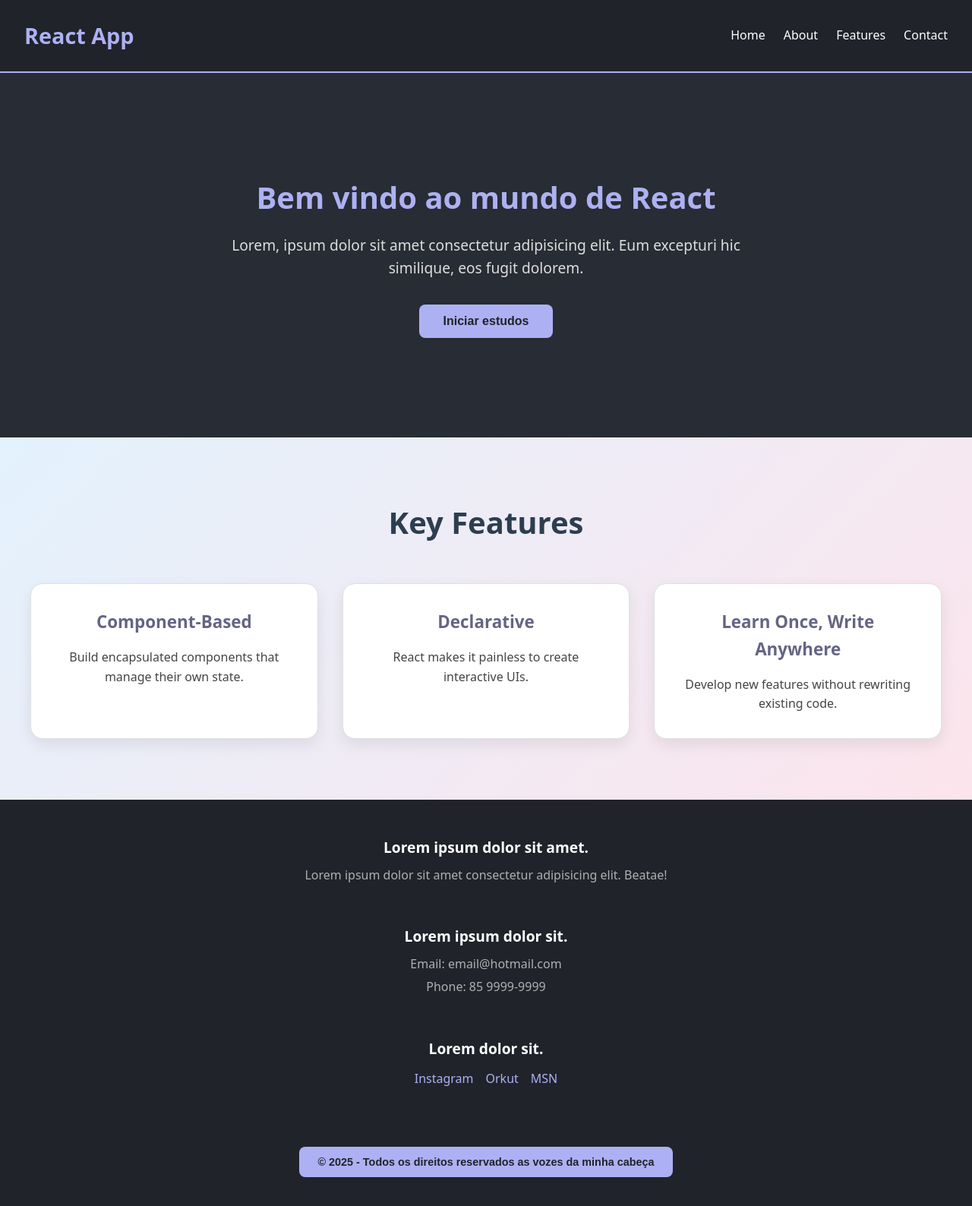
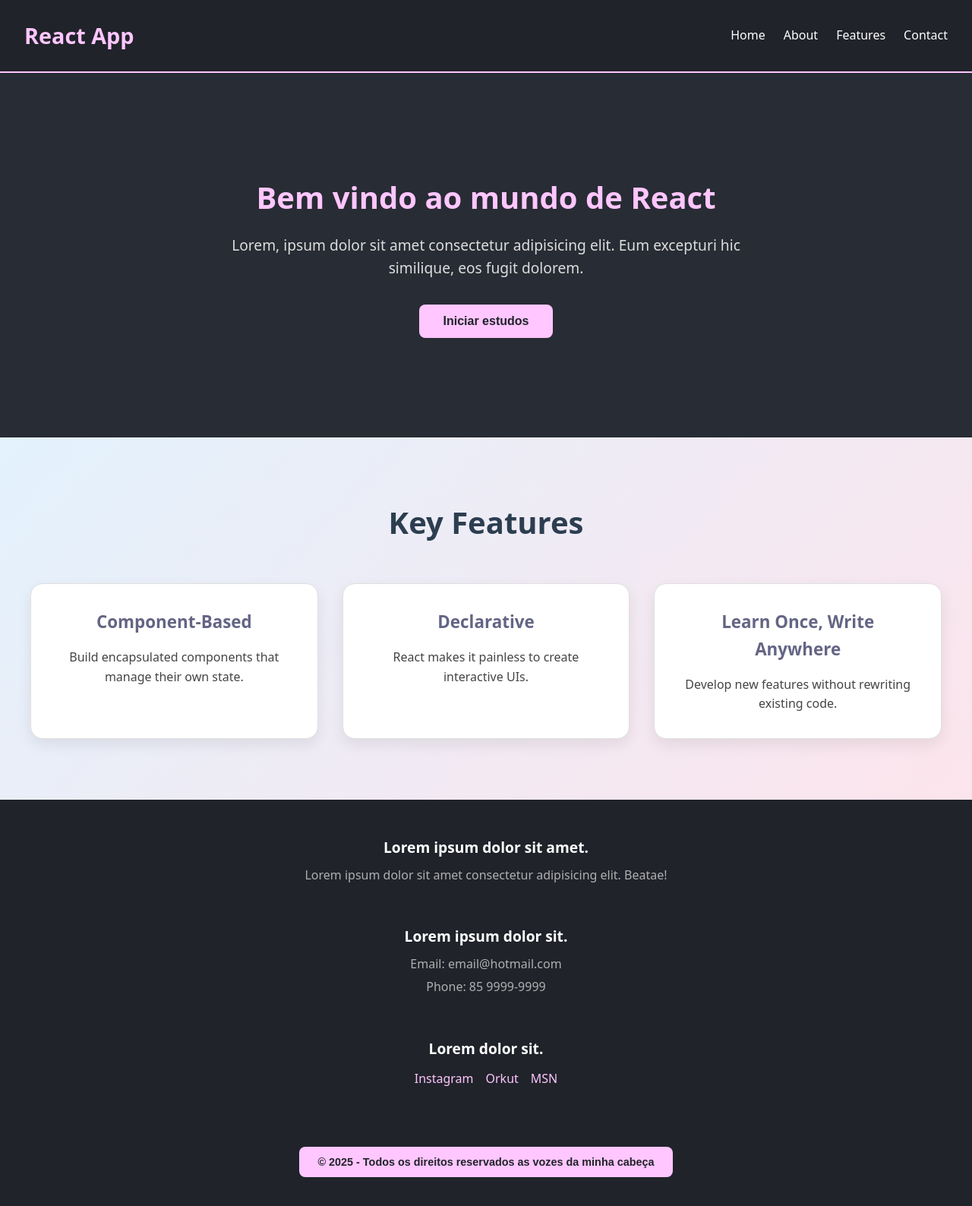
Before and after one commit to sarasmorais/react-zero, a React (Vite) app: page / in a window 1280 px wide. Shown: the top 1588 px of the page at 76% size. Built offline with nearby package versions, Linux system fonts and the light colour scheme.

Commit message:
teste rosa

```diff
--- a/src/components/Footer/Footer.css
+++ b/src/components/Footer/Footer.css
@@ -33,14 +33,14 @@
 .footer-section a {
     display: inline-block;
     margin: 0.25rem 0.5rem;
-    color: #adb1f3;
+    color: #ffc6ff;
     text-decoration: none;
     font-weight: 500;
     transition: color 0.3s ease;
 }
 
 .footer-section a:hover {
-    color: #797ba7;
+    color: #ffc6ff;
 }
 
 .footer-button {
@@ -48,7 +48,7 @@
 }
 
 .footer-button button {
-    background-color: #adb1f3;;
+    background-color: #ffc6ff;
     border: none;
     color: #20232a;
     font-weight: bold;
@@ -60,5 +60,5 @@
 }
 
 .footer-button button:hover {
-    background-color: #7e7e94;
+    background-color: #ffc6ff;
 }
--- a/src/components/Header/Header.css
+++ b/src/components/Header/Header.css
@@ -6,13 +6,13 @@ header {
     justify-content: space-between;
     align-items: center;
     flex-wrap: wrap;
-    border-bottom: 2px solid #adb1f3;
+    border-bottom: 2px solid #ffc6ff;
 }
 
 .header-title h1 {
     font-size: 1.8rem;
     font-weight: bold;
-    color: #adb1f3;
+    color: #ffc6ff;
 }
 
 nav ul {
@@ -32,5 +32,5 @@ nav ul li a {
 }
 
 nav ul li a:hover {
-    color: #adb1f3;
+    color: #ffc6ff;
 }
--- a/src/components/Hero/Hero.css
+++ b/src/components/Hero/Hero.css
@@ -17,7 +17,7 @@
 .hero h2 {
     font-size: 2.5rem;
     margin-bottom: 1rem;
-    color: #adb1f3;
+    color: #ffc6ff;
 }
 
 .hero p {
@@ -28,7 +28,7 @@
 }
 
 .cta-button {
-    background-color: #adb1f3;
+    background-color: #ffc6ff;
     color: #20232a;
     border: none;
     padding: 0.8rem 2rem;
```
